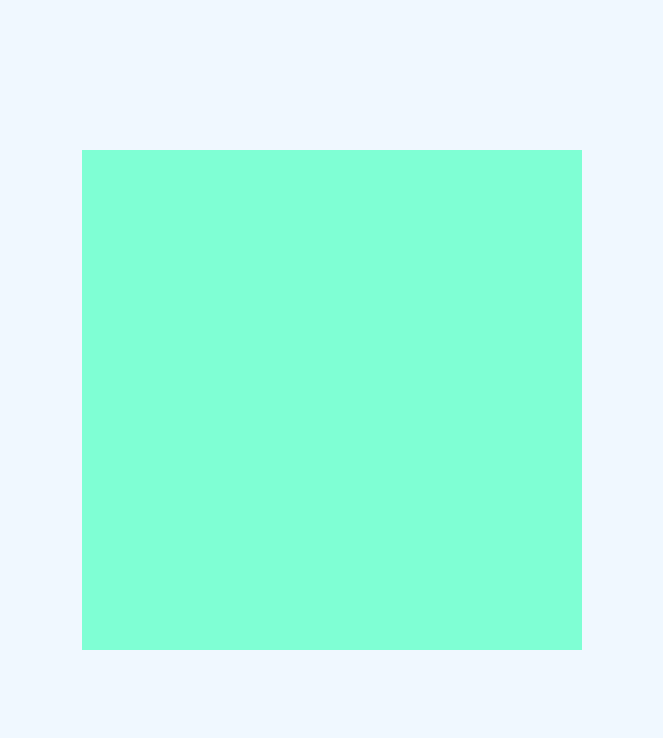
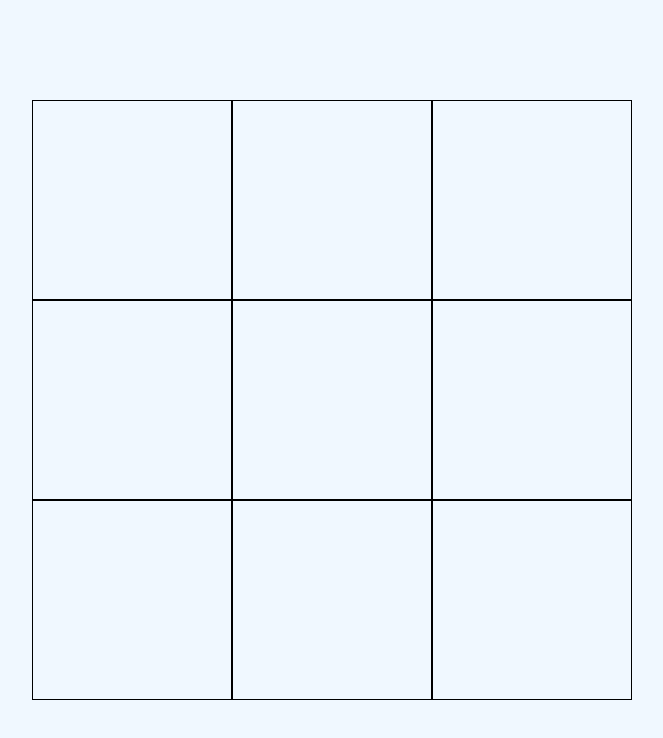
Before and after one commit to angusgee/tic-tac-toe, a plain HTML site: page index.html in a window 1280 px wide. Shown: the whole page, without its empty margins (308-971 px from the left). Drawn offline with Linux system fonts and the light colour scheme.

Commit message:
Feat: add cards in container to make game board

```diff
--- a/index.html
+++ b/index.html
@@ -9,6 +9,16 @@
         <link rel="stylesheet" href="/styles.css" />
     </head>
     <body>
-        <div class="container"></div>
+        <div class="container">
+            <div class="card"></div>
+            <div class="card"></div>
+            <div class="card"></div>
+            <div class="card"></div>
+            <div class="card"></div>
+            <div class="card"></div>
+            <div class="card"></div>
+            <div class="card"></div>
+            <div class="card"></div>
+        </div>
     </body>
 </html>
--- a/styles.css
+++ b/styles.css
@@ -12,7 +12,15 @@ body {
 }
 
 .container {
-    background-color: aquamarine;
-    min-width: 500px;
-    min-height: 500px;
+    width: 600px;
+    height: 600px;
+    display: flex;
+    flex-wrap: wrap;
 }
+
+.card {
+    background-color: aliceblue;
+    border: 1px solid black;
+    height: 200px;
+    width: 200px;
+}
```
